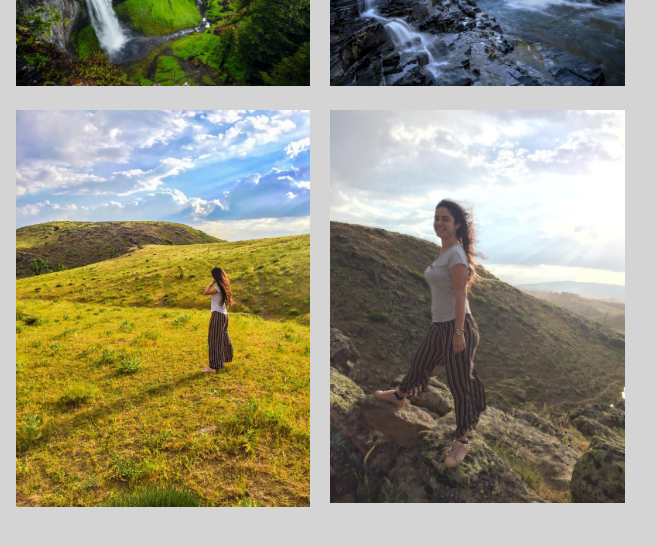
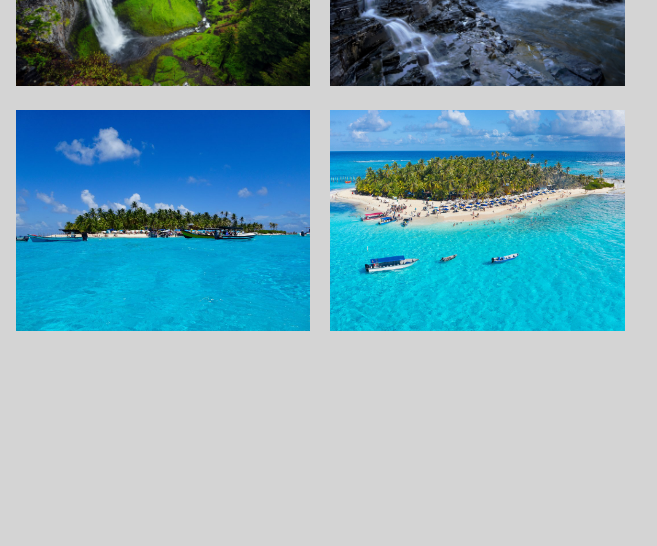
Before and after one commit to yefcode/css-effects-image-hover, a plain HTML site: page index.html in a window 1280 px wide. Shown: the part 190-736 px from the top of the page, 623-1280 px from the left. Drawn offline with Linux system fonts and the light colour scheme.

Commit message:
update images

```diff
--- a/index.html
+++ b/index.html
@@ -76,7 +76,7 @@
     </div>
     <div class="box">
         <div class="box__imgBox">
-            <img src="/images/feelingNature.jpeg" alt="image7">
+            <img src="/images/island-perfect-sea2.jpg" alt="image7">
         </div>
         <div class="box__details">
             <div class="box__details__content">
@@ -87,7 +87,7 @@
     </div>
     <div class="box">
         <div class="box__imgBox">
-            <img src="/images/feelingNature1.jpeg" alt="image8">
+            <img src="/images/island-perfect-sea.webp" alt="image8">
         </div>
         <div class="box__details">
             <div class="box__details__content">
```
Also changed, not shown: images/feelingNature.jpeg (deleted), images/feelingNature1.jpeg (deleted), images/island-perfect-sea.webp (added), images/island-perfect-sea2.jpg (added).
